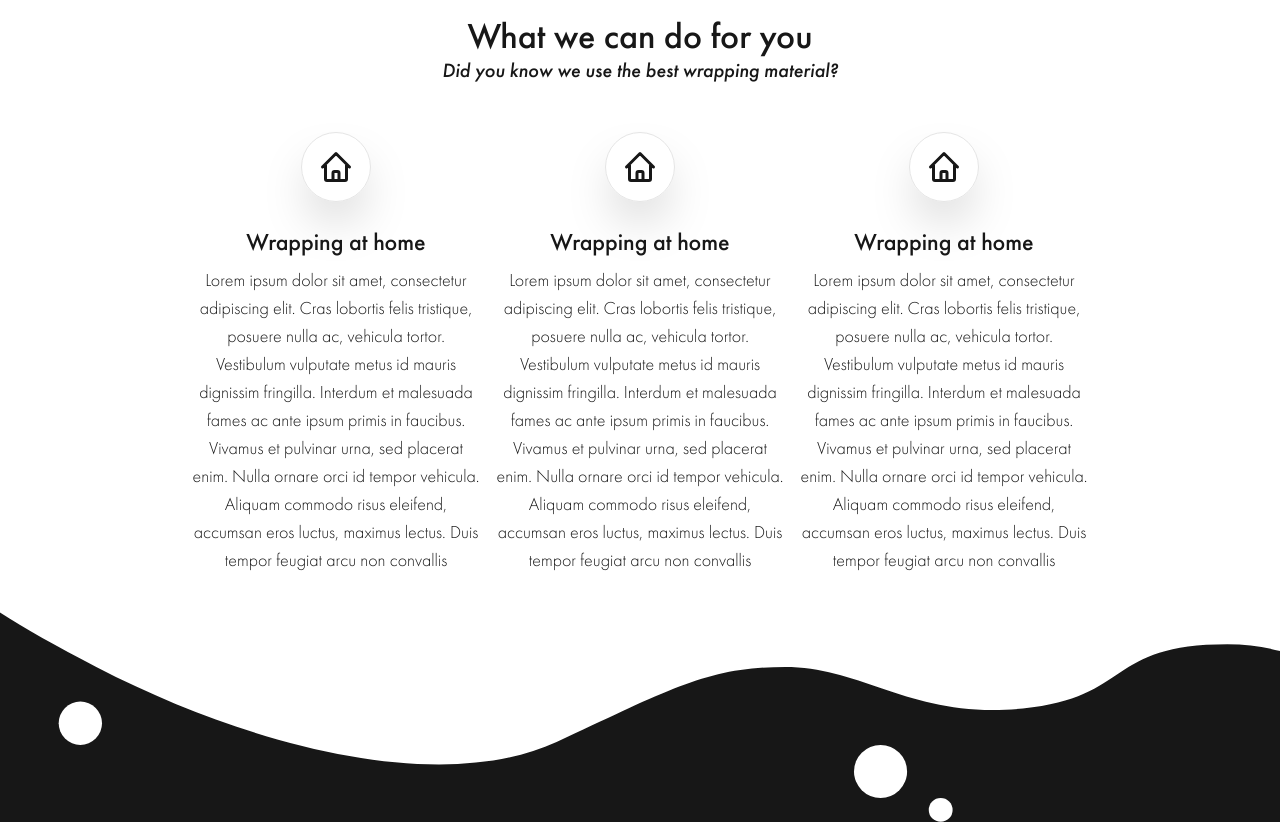
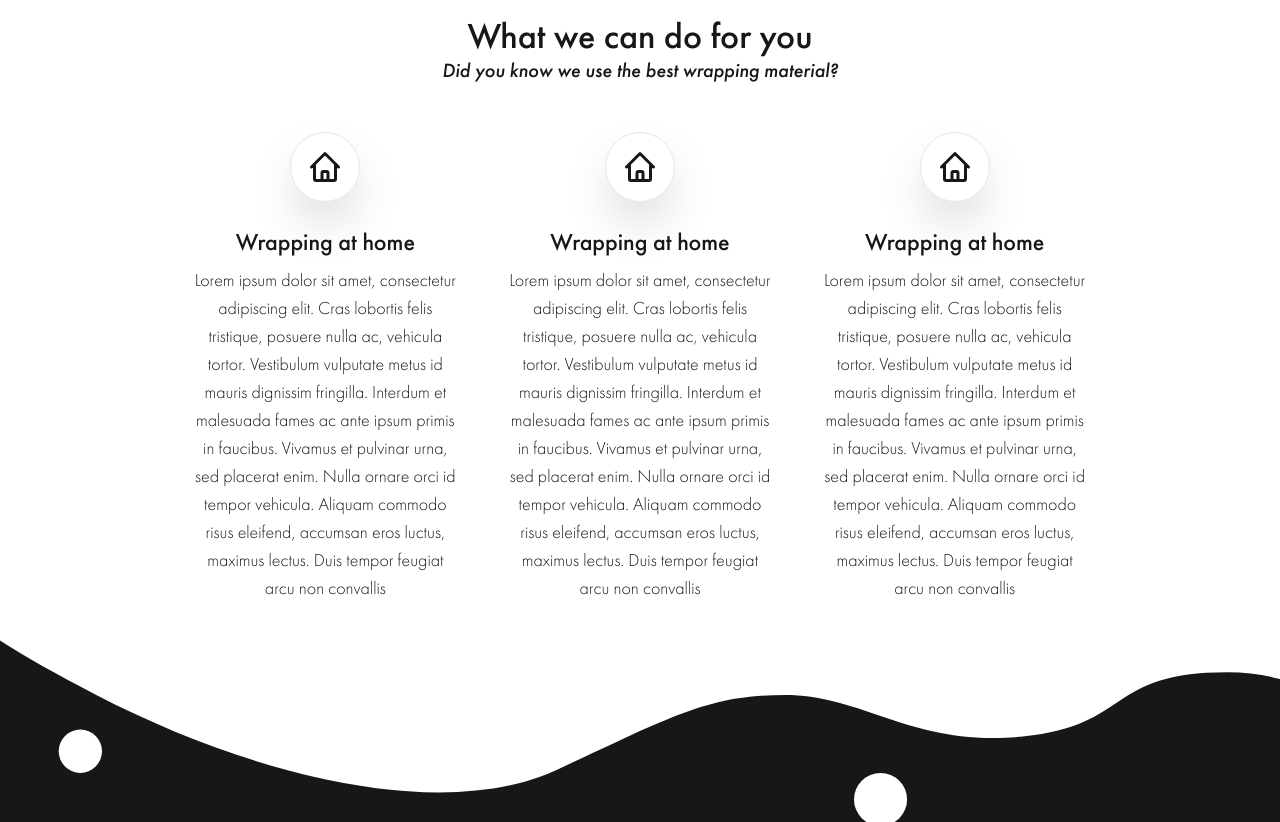
Before and after one commit to jurienhamaker/thewraplab, a Next.js app: page / in a window 1280 px wide. Shown: the part 800-1622 px from the top of the page. Built offline with nearby package versions, Linux system fonts and the light colour scheme.

Commit message:
fix: small gap fix

```diff
--- a/src/sections/What.tsx
+++ b/src/sections/What.tsx
@@ -28,7 +28,7 @@ export const WhatSection: React.FunctionComponent<WhatSectionProps> = ({
         Did you know we use the best wrapping material?
       </motion.h3>
 
-      <div className="mt-12 grid w-full grid-cols-1 gap-y-12 gap-x-4 text-neutral-900  xl:grid-cols-3">
+      <div className="mt-12 grid w-full grid-cols-1 gap-y-12 gap-x-4 text-neutral-900 xl:grid-cols-3  xl:gap-x-12">
         <Feature
           title="Wrapping at home"
           description="Lorem ipsum dolor sit amet, consectetur adipiscing elit. Cras lobortis felis tristique, posuere nulla ac, vehicula tortor. Vestibulum vulputate metus id mauris dignissim fringilla. Interdum et malesuada fames ac ante ipsum primis in faucibus. Vivamus et pulvinar urna, sed placerat enim. Nulla ornare orci id tempor vehicula. Aliquam commodo risus eleifend, accumsan eros luctus, maximus lectus. Duis tempor feugiat arcu non convallis"
```
